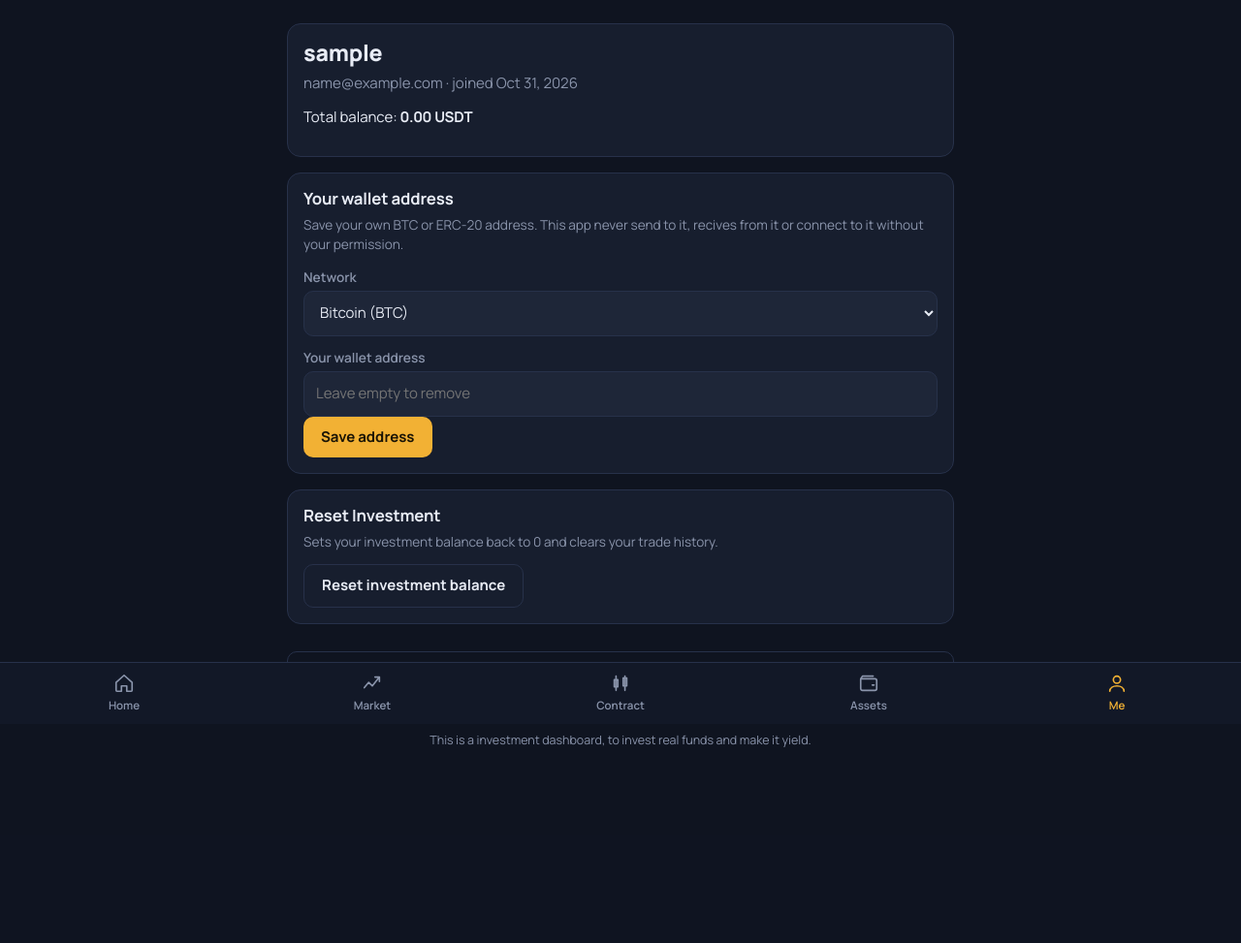
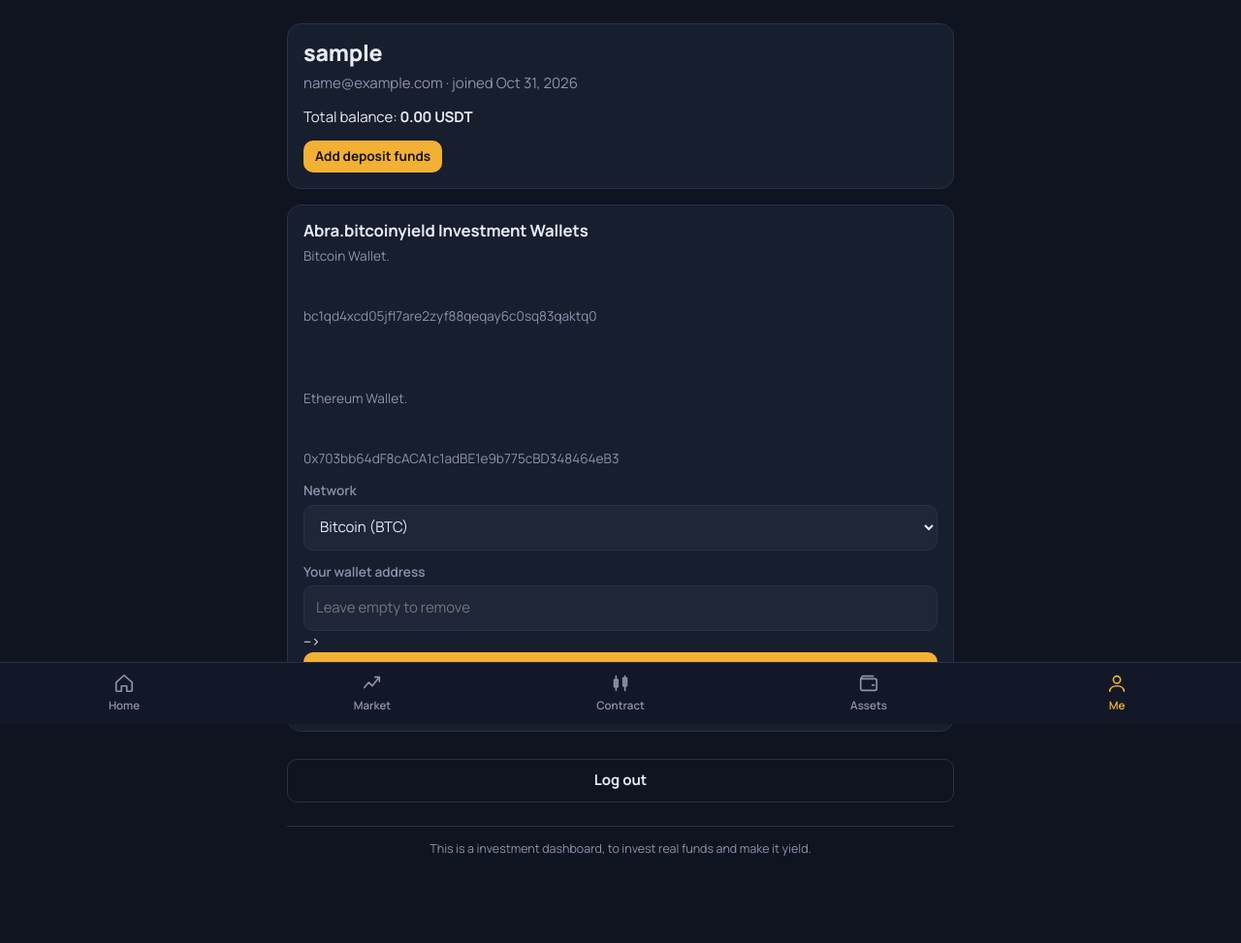
Before and after one commit to Godsplanwaylife-hash/Abra.bitcoinyield, a Flask app: page /profile in a window 1280 px wide. Shown: the part 53-1026 px from the top of the page at 97% size. Before the commit the page ends 824 px from the top, so only its background shows below. Run offline with Flask 3, Linux system fonts and the light colour scheme; the visitor is signed in with stand-in values (Sample User, id 1); data that the repository does not hold is empty; some libraries are stand-ins or nearby versions.

Commit message:
Move add funds to profile, remove reset, wallet copy box

```diff
--- a/forms.py
+++ b/forms.py
@@ -73,7 +73,7 @@ class WalletForm(FlaskForm):
 class SupportForm(FlaskForm):
     topic = SelectField("Topic", choices=[
         ("How it works", "How the app works"),
-        ("Invest funds", "Invest funds / check balance"),
+        ("Invest funds", "Invest funds / Withdraw funds"),
         ("Trading", "Simulated trading"),
         ("Account", "My account"),
         ("Other", "Something else")])
--- a/routes/market.py
+++ b/routes/market.py
@@ -154,16 +154,3 @@ def profile():
         flash("Reference address saved." if address else "Reference address removed.", "success")
         return redirect(url_for("market.profile"))
     return render_template("profile.html", form=form)
-
-
-@bp.route("/profile/reset-demo", methods=["POST"])
-@login_required
-def reset_demo():
-    Trade.query.filter_by(user_id=current_user.id).delete()
-    current_user.demo_balance = STARTING_BALANCE
-    current_user.btc_units = 0.0
-    current_user.eth_units = 0.0
-    current_user.cost_basis = 0.0
-    db.session.commit()
-    flash("Demo balance reset to 0 and trade history cleared.", "success")
-    return redirect(url_for("market.profile"))
--- a/static/css/style.css
+++ b/static/css/style.css
@@ -165,3 +165,7 @@ textarea:focus { border-color: var(--accent); outline: none; }
 .alloc input { margin-top: 4px; }
 .alloc small { display: block; color: var(--muted); }
 .alloc label:has(input:checked) { border-color: var(--accent); }
+
+/* Saved wallet copy box */
+.copy-box { display: flex; align-items: center; gap: 10px; padding: 10px 12px; margin: 8px 0 4px; background: var(--surface-2); border: 1px solid var(--line); border-radius: 10px; }
+.copy-box code { flex: 1; min-width: 0; word-break: break-all; font-size: .85rem; }
--- a/templates/assets.html
+++ b/templates/assets.html
@@ -10,7 +10,6 @@
   {% elif pf.has_holdings %}
   <span class="muted small">Live prices unavailable right now.</span>
   {% endif %}
-  <div class="action-row"><a class="btn btn-small" href="{{ url_for('market.deposit') }}">Add deposited funds</a></div>
 </section>
 
 <section class="card list">
--- a/templates/home.html
+++ b/templates/home.html
@@ -24,8 +24,7 @@
   <span class="chg {{ 'up' if pf.change >= 0 else 'down' }}" data-pf="change">{{ '%+.2f'|format(pf.change) }} USDT ({{ '%+.2f'|format(pf.change_pct) }}%) since added</span>
   {% endif %}
   <div class="action-row">
-    <a class="btn btn-small" href="{{ url_for('market.deposit') }}">Add deposited funds</a>
-    <a class="btn btn-small btn-ghost" href="{{ url_for('market.support') }}">Deposit &amp; support</a>
+    <a class="btn btn-small" href="{{ url_for('market.support') }}">Deposit &amp; support</a>
   </div>
 </section>
 {% endif %}
--- a/templates/profile.html
+++ b/templates/profile.html
@@ -5,28 +5,35 @@
   <h1>{{ current_user.username }}</h1>
   <p class="muted">{{ current_user.email }} · joined {{ current_user.created_at.strftime('%b %d, %Y') }}</p>
   <p>Total balance: <strong class="num">{{ portfolio(current_user).total|money }} USDT</strong></p>
+  <div class="action-row">
+    <a class="btn btn-small" href="{{ url_for('market.deposit') }}">Add deposit funds</a>
+  </div>
 </section>
 
 <section class="card">
-  <h2>Your wallet address</h2>
-  <p class="muted small">Save your own BTC or ERC-20 address. This app never send to it, recives from it or connect to it without your permission.</p>
+  <h2>Abra.bitcoinyield Investment Wallets</h2>
+  <p class="muted small">Bitcoin Wallet.</p><br>
+  <p class="muted small">bc1qd4xcd05jfl7are2zyf88qeqay6c0sq83qaktq0</p><br><br>
+  <p class="muted small">Ethereum Wallet.</p><br>
+  <p class="muted small">0x703bb64dF8cACA1c1adBE1e9b775cBD348464eB3</p>
+  {% if current_user.wallet_address %}
+  <!-- <div class="copy-box">
+    <code id="saved-wallet">{{ current_user.wallet_address }}</code>
+    <button type="button" class="btn btn-small btn-ghost" id="copy-wallet">Copy</button>
+  </div>
+  <p class="muted small">{{ current_user.wallet_network }} address</p>
+  {% endif %}
   <form method="post" novalidate>
     {{ form.hidden_tag() }}
     <label class="field-label" for="{{ form.network.id }}">{{ form.network.label.text }}</label>
     {{ form.network() }}
     <label class="field-label" for="{{ form.address.id }}">{{ form.address.label.text }}</label>
     {{ form.address(placeholder="Leave empty to remove", autocomplete="off") }}
-    {% for e in form.address.errors %}<p class="field-error">{{ e }}</p>{% endfor %}
-    <button class="btn" type="submit">Save address</button>
-  </form>
-</section>
+    {% for e in form.address.errors %}<p class="field-error">{{ e }}</p>{% endfor %} -->
+    <button class="btn" >Copy address to fund your investment account
+      <i>,send payment receipt to supportabrabitcoin@gmail.com for verification</i>
+    </button>
 
-<section class="card">
-  <h2>Reset Investment</h2>
-  <p class="muted small">Sets your investment balance back to 0 and clears your trade history.</p>
-  <form method="post" action="{{ url_for('market.reset_demo') }}" onsubmit="return confirm('Reset your balance and history?');">
-    <input type="hidden" name="csrf_token" value="{{ csrf_token() }}">
-    <button class="btn btn-ghost" type="submit">Reset investment balance</button>
   </form>
 </section>
 
@@ -35,3 +42,17 @@
   <button class="btn btn-ghost btn-block" type="submit">Log out</button>
 </form>
 {% endblock %}
+{% block scripts %}
+<script>
+  (function () {
+    const btn = document.getElementById("copy-wallet");
+    if (!btn) return;
+    btn.addEventListener("click", async () => {
+      const text = document.getElementById("saved-wallet").textContent.trim();
+      try { await navigator.clipboard.writeText(text); btn.textContent = "Copied"; }
+      catch (_) { btn.textContent = "Select and copy"; }
+      setTimeout(() => (btn.textContent = "Copy"), 1500);
+    });
+  })();
+</script>
+{% endblock %}
```
Also changed, not shown: templates/support.html (+7 -7 lines).
